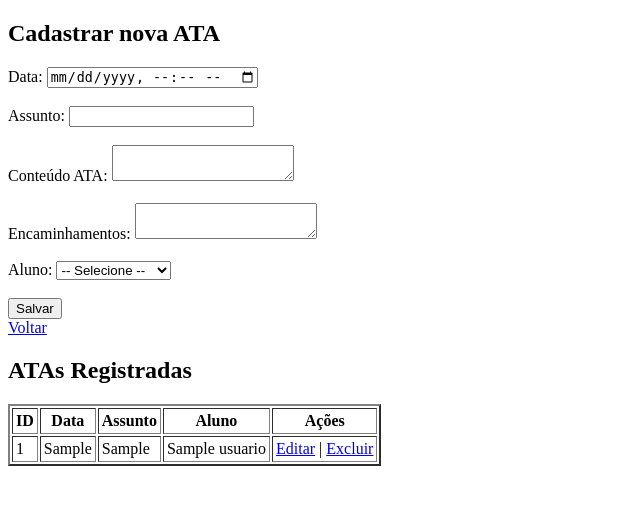
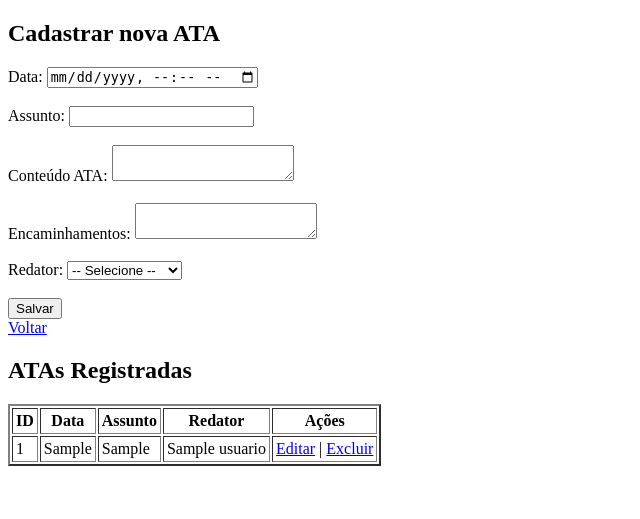
Before and after one commit to Neto0-M/TCC-PPI-SUDAE, a PHP site: page /cadastrar_Ata.php in a window 1280 px wide. Shown: the top 519 px of the page, without its empty margins (0-640 px from the left). Run offline with PHP 8.4, Linux system fonts and the light colour scheme; tables that the repository leaves empty or names only in its code hold one stand-in row (values such as "Sample post").

Commit message:
Update cadastrar_Ata.php

```diff
--- a/sudae/cadastrar_Ata.php
+++ b/sudae/cadastrar_Ata.php
@@ -9,8 +9,8 @@ if ($_SERVER['REQUEST_METHOD'] === 'POST' && isset($_POST['acao']) && $_POST['ac
     $encaminhamentos = $_POST['encaminhamentos'];
     $idRedator = $_POST['idRedator'];
 
-    $sql = "INSERT INTO ATA (idATA, data, assunto, anotacoes, encaminhamentos, idRedator)
-            VALUES (NULL, ?, ?, ?, ?, ?)";
+    // Corrected INSERT statement: DO NOT insert the idATA as it is AUTO_INCREMENT
+    $sql = "INSERT INTO ATA (data, assunto, anotacoes, encaminhamentos, idRedator) VALUES (?, ?, ?, ?, ?)";
     $stmt = $conn->prepare($sql);
     $stmt->bind_param("ssssi", $data, $assunto, $anotacoes, $encaminhamentos, $idRedator);
     $stmt->execute();
@@ -25,6 +25,7 @@ if ($_SERVER['REQUEST_METHOD'] === 'POST' && isset($_POST['acao']) && $_POST['ac
     $encaminhamentos = $_POST['encaminhamentos'];
     $idRedator = $_POST['idRedator'];
 
+    // Update ATA record
     $sql = "UPDATE ATA SET data=?, assunto=?, anotacoes=?, encaminhamentos=?, idRedator=? WHERE idATA=?";
     $stmt = $conn->prepare($sql);
     $stmt->bind_param("ssssii", $data, $assunto, $anotacoes, $encaminhamentos, $idRedator, $idATA);
@@ -52,10 +53,7 @@ if (isset($_GET['edit'])) {
 }
 
 // ====== Listar todas ======
-$sql_listar = "SELECT ATA.idATA, ATA.data, ATA.assunto, ATA.idRedator, USUARIO.nome AS redator
-               FROM ATA
-               INNER JOIN USUARIO ON ATA.idRedator = USUARIO.idUSUARIO
-               ORDER BY ATA.data DESC";
+$sql_listar = "SELECT ATA.idATA, ATA.data, ATA.assunto, ATA.idRedator, USUARIO.nome AS redator FROM ATA INNER JOIN USUARIO ON ATA.idRedator = USUARIO.idUSUARIO ORDER BY ATA.data DESC";
 $result = $conn->query($sql_listar);
 if (!$result) {
     die("Erro ao listar ATAs: " . $conn->error);
@@ -69,19 +67,30 @@ if (!$result) {
     <title>Cadastro de ATAs</title>
 </head>
 <body>
+
 <h2><?php echo $ata_edit ? "Editar ATA" : "Cadastrar nova ATA"; ?></h2>
+
+<!-- Formulário de Cadastro ou Edição -->
 <form method="POST">
     <input type="hidden" name="acao" value="<?php echo $ata_edit ? "editar" : "cadastrar"; ?>">
+
     <?php if ($ata_edit): ?>
         <input type="hidden" name="idATA" value="<?php echo $ata_edit['idATA']; ?>">
     <?php endif; ?>
 
-        Data: <input type="datetime-local" name="data" value="<?php echo $ata_edit['data'] ?? ''; ?>" required><br><br>
-        Assunto: <input type="text" name="assunto" value="<?php echo $ata_edit['assunto'] ?? ''; ?>" required><br><br>
-        Conteúdo ATA: <textarea name="anotacoes" required><?php echo $ata_edit['anotacoes'] ?? ''; ?></textarea><br><br>
-        Encaminhamentos: <textarea name="encaminhamentos"><?php echo $ata_edit['encaminhamentos'] ?? ''; ?></textarea><br><br>
+    <label>Data:</label>
+    <input type="datetime-local" name="data" value="<?php echo $ata_edit['data'] ?? ''; ?>" required><br><br>
 
-        Aluno:
+    <label>Assunto:</label>
+    <input type="text" name="assunto" value="<?php echo $ata_edit['assunto'] ?? ''; ?>" required><br><br>
+
+    <label>Conteúdo ATA:</label>
+    <textarea name="anotacoes" required><?php echo $ata_edit['anotacoes'] ?? ''; ?></textarea><br><br>
+
+    <label>Encaminhamentos:</label>
+    <textarea name="encaminhamentos"><?php echo $ata_edit['encaminhamentos'] ?? ''; ?></textarea><br><br>
+
+    <label>Redator:</label>
     <select name="idRedator" required>
         <option value="">-- Selecione --</option>
         <?php
@@ -99,14 +108,17 @@ if (!$result) {
 <a href="dashboard.php">Voltar</a>
 
 <h2>ATAs Registradas</h2>
+
+<!-- Lista de ATAs -->
 <table border="2" cellpadding="3">
     <tr>
         <th>ID</th>
         <th>Data</th>
         <th>Assunto</th>
-            <th>Aluno</th>
+        <th>Redator</th>
         <th>Ações</th>
     </tr>
+
     <?php if (isset($result) && $result): ?>
         <?php while ($ata = $result->fetch_assoc()): ?>
             <tr>
@@ -126,5 +138,6 @@ if (!$result) {
         </tr>
     <?php endif; ?>
 </table>
+
 </body>
 </html>
```
Lines whose indentation alone changed are shown as unchanged.
